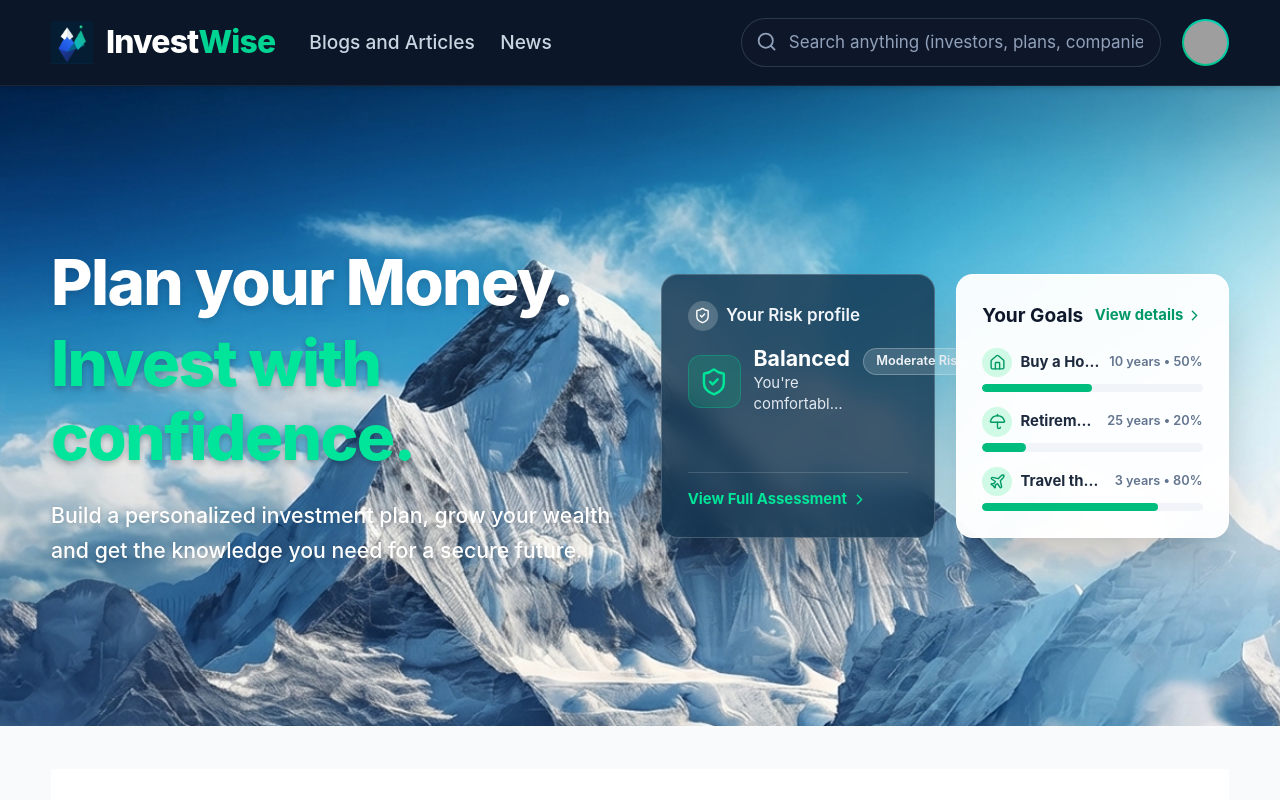
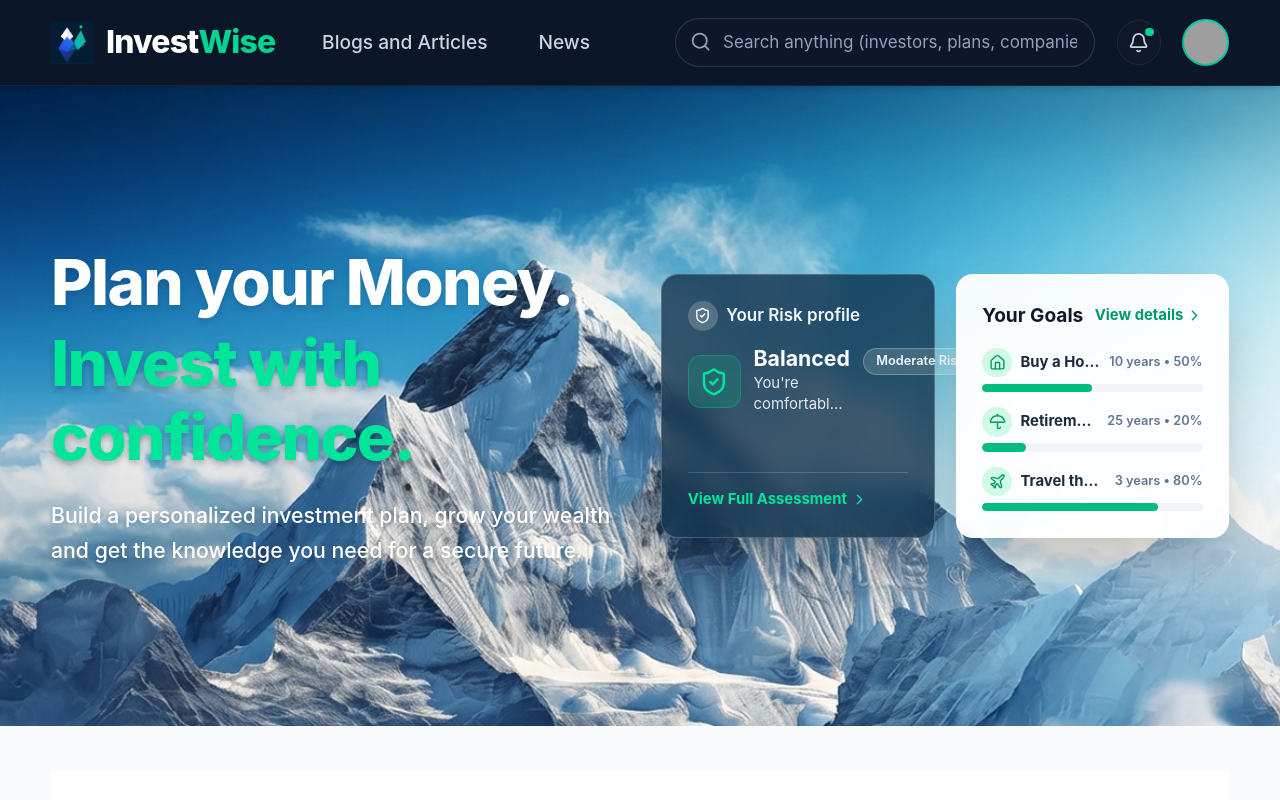
Before and after one commit to Arshvinth014/BusinessSphere, a React (Vite) app: page / in a window 1280 px wide. Shown: the top 800 px of the page. Built offline with nearby package versions, Linux system fonts and the light colour scheme; grey boxes are pictures that could not be loaded.

Commit message:
Mount the newsPage to the header menu tab section

```diff
--- a/src/components/layout/Header.tsx
+++ b/src/components/layout/Header.tsx
@@ -1,10 +1,14 @@
 import React, { useState } from 'react';
-import { Link } from 'react-router-dom';
-import { Search, Menu, X } from 'lucide-react';
+import { Link, useLocation } from 'react-router-dom';
+import { Search, Menu, X, Bell } from 'lucide-react';
 
 export const Header: React.FC = () => {
   const [mobileMenuOpen, setMobileMenuOpen] = useState(false);
   const [searchQuery, setSearchQuery] = useState('');
+  const location = useLocation();
+
+  const isBlogsActive = location.pathname === '/blogs-and-articles';
+  const isNewsActive = location.pathname === '/news';
 
   return (
     <header className="w-full bg-[#0B1728] text-white border-b border-slate-800/80 sticky top-0 z-50 shadow-md">
@@ -36,12 +40,26 @@ export const Header: React.FC = () => {
               <a href="#goals" className="hover:text-white transition-colors">Goals</a>
               <a href="#community" className="hover:text-white transition-colors">Community</a>
               */}
-              <Link to="/blogs-and-articles" className="hover:text-white transition-colors">Blogs and Articles</Link>
-              <a href="#news" className="hover:text-white transition-colors">News</a>
+              <Link
+                to="/blogs-and-articles"
+                className={`transition-colors py-1 px-3 rounded-lg ${
+                  isBlogsActive ? 'text-emerald-400 font-bold bg-emerald-500/10 border border-emerald-500/20' : 'hover:text-white'
+                }`}
+              >
+                Blogs and Articles
+              </Link>
+              <Link
+                to="/news"
+                className={`transition-colors py-1 px-3 rounded-lg ${
+                  isNewsActive ? 'text-emerald-400 font-bold bg-emerald-500/10 border border-emerald-500/20' : 'hover:text-white'
+                }`}
+              >
+                News
+              </Link>
             </nav>
           </div>
 
-          {/* Search bar & User Avatar */}
+          {/* Search bar, Notification Bell & User Avatar */}
           <div className="hidden md:flex items-center gap-5">
             <div className="relative w-72 lg:w-96 xl:w-[420px]">
               <Search className="w-5 h-5 text-slate-400 absolute left-3.5 top-3" />
@@ -52,6 +70,12 @@ export const Header: React.FC = () => {
                 placeholder="Search anything (investors, plans, companies, terms...)"
                 className="w-full py-2.5 pl-11 pr-4 rounded-full bg-slate-900/90 border border-slate-700/80 text-sm lg:text-base text-slate-200 placeholder:text-slate-400 focus:outline-none focus:border-emerald-500 focus:ring-1 focus:ring-emerald-500 transition-colors"
               />
+            </div>
+
+            {/* Notification Bell */}
+            <div className="relative p-2.5 rounded-full bg-slate-900 border border-slate-800 text-slate-300 hover:text-white cursor-pointer transition-colors">
+              <Bell className="w-5 h-5" />
+              <span className="absolute top-1.5 right-1.5 w-2 h-2 rounded-full bg-emerald-400 animate-pulse" />
             </div>
 
             {/* User Profile Avatar */}
@@ -99,7 +123,7 @@ export const Header: React.FC = () => {
           <a href="#community" className="block px-2 py-2 text-base font-semibold text-slate-300 hover:text-white">Community</a>
           */}
           <Link to="/blogs-and-articles" className="block px-2 py-2 text-base font-semibold text-slate-300 hover:text-white">Blogs and Articles</Link>
-          <a href="#news" className="block px-2 py-2 text-base font-semibold text-slate-300 hover:text-white">News</a>
+          <Link to="/news" className="block px-2 py-2 text-base font-semibold text-slate-300 hover:text-white">News</Link>
         </div>
       )}
     </header>
```
